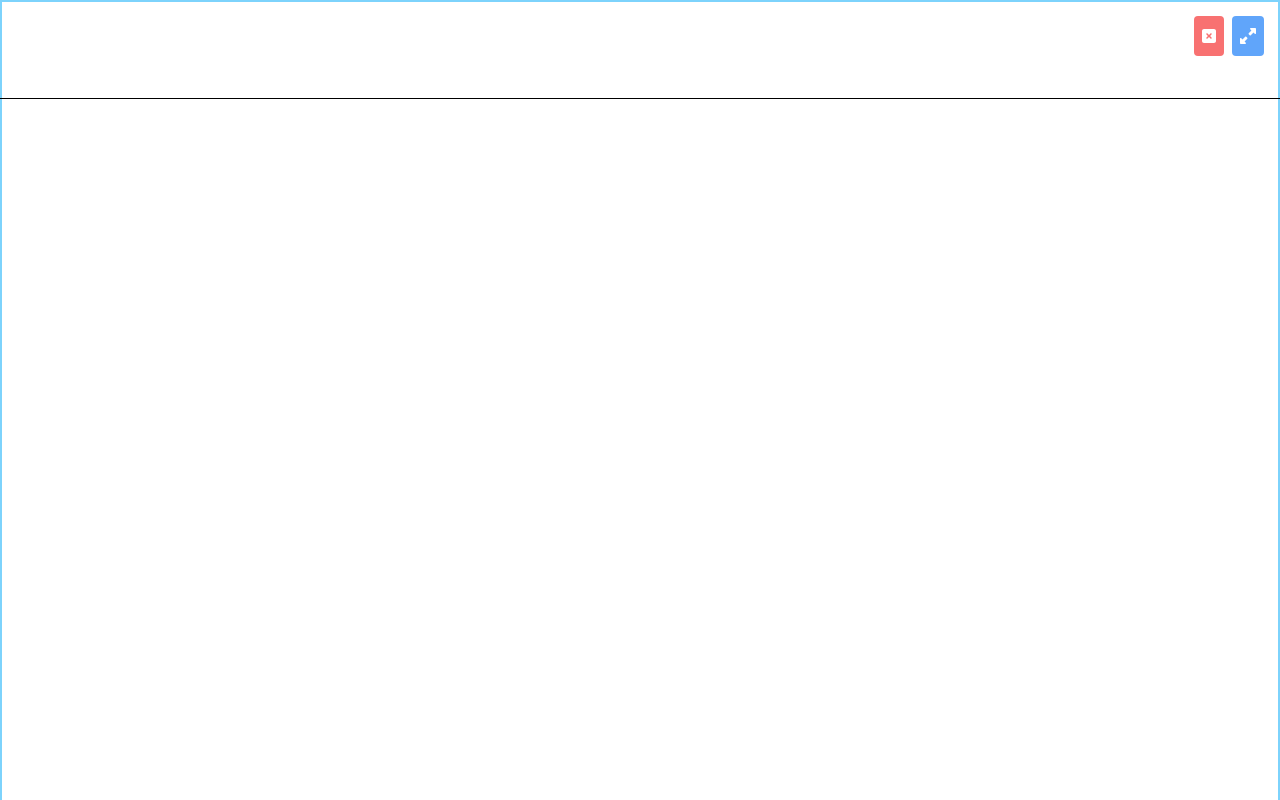
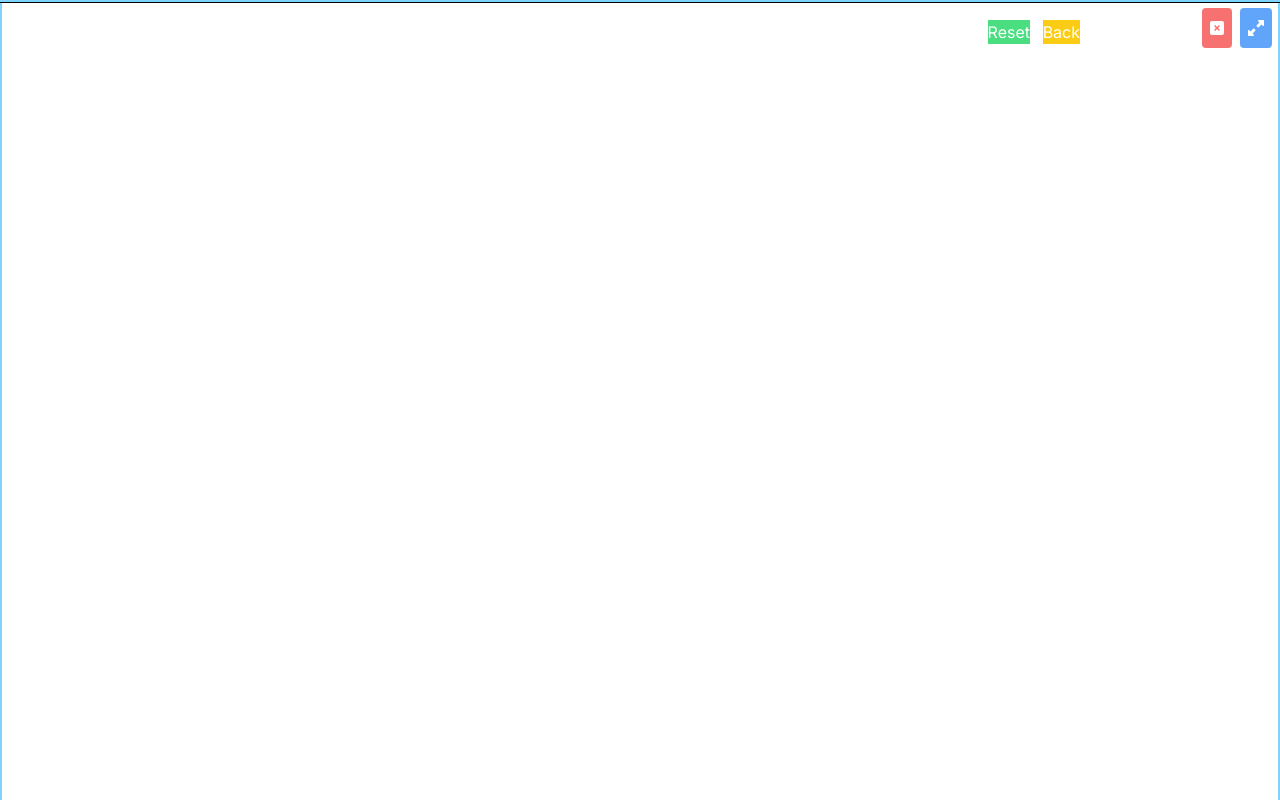
Before and after one commit to 01201617/electron-next-draw, a Next.js app: page / in a window 1280 px wide. Shown: the top 800 px of the page. Built offline with nearby package versions, Linux system fonts and the light colour scheme.

Commit message:
戻るとリセット機能を搭載。

```diff
--- a/app/components/DrawingCanvas.tsx
+++ b/app/components/DrawingCanvas.tsx
@@ -1,13 +1,13 @@
-import React, { useRef, useEffect, useState } from "react";
+import React, { useRef, useEffect, useState, useCallback } from "react";
 
 function DrawingCanvas() {
   const canvasRef = useRef<HTMLCanvasElement | null>(null);
   const [size, setSize] = useState({ width: 0, height: 0 });
-  const drawingRef = useRef({ image: null });
+  const historyRef = useRef<ImageData[]>([]);
+  const historyIndexRef = useRef(0);
 
   // ウィンドウのリサイズを検知してキャンバスのサイズを更新
   useEffect(() => {
-    // コンポーネントがマウントされた後にサイズを設定
     setSize({
       width: window.innerWidth,
       height: window.innerHeight,
@@ -21,7 +21,6 @@ function DrawingCanvas() {
     };
 
     window.addEventListener("resize", handleResize);
-    // コンポーネントのアンマウント時にイベントリスナーを削除
     return () => {
       window.removeEventListener("resize", handleResize);
     };
@@ -29,10 +28,21 @@ function DrawingCanvas() {
 
   useEffect(() => {
     const canvas = canvasRef.current;
-    if (!canvas) return; // canvasがnullならば以降の処理を行わない
+    if (!canvas) return;
 
     const context = canvas.getContext("2d");
-    if (!context) return; // context取得がnullならば以降の処理を行わない
+    if (!context) return;
+
+    // リサイズ後に画像を復元する
+    const restoreImage = () => {
+      if (historyRef.current[historyIndexRef.current]) {
+        context.putImageData(historyRef.current[historyIndexRef.current], 0, 0);
+      }
+    };
+
+    canvas.width = size.width;
+    canvas.height = size.height;
+    restoreImage();
 
     let drawing = false;
 
@@ -61,6 +71,11 @@ function DrawingCanvas() {
     const stopDrawing = () => {
       drawing = false;
       context.beginPath();
+      // 描画終了時に状態を保存
+      historyRef.current.push(
+        context.getImageData(0, 0, canvas.width, canvas.height)
+      );
+      historyIndexRef.current = historyRef.current.length - 1;
     };
 
     canvas.addEventListener("mousedown", startDrawing);
@@ -74,15 +89,57 @@ function DrawingCanvas() {
       canvas.removeEventListener("mouseup", stopDrawing);
       canvas.removeEventListener("mouseleave", stopDrawing);
     };
+  }, [size]);
+
+  // 戻る機能
+  const undo = useCallback(() => {
+    if (historyIndexRef.current > 0) {
+      historyIndexRef.current--;
+      const canvas = canvasRef.current;
+      const context = canvas?.getContext("2d");
+      if (context && historyRef.current[historyIndexRef.current]) {
+        context.putImageData(historyRef.current[historyIndexRef.current], 0, 0);
+      }
+    }
+  }, []);
+  const resetCanvas = useCallback(() => {
+    const canvas = canvasRef.current;
+    const context = canvas?.getContext("2d");
+    if (context) {
+      context.clearRect(
+        0,
+        0,
+        canvas ? canvas.width : 800,
+        canvas ? canvas.height : 800
+      );
+      historyRef.current = [];
+      historyIndexRef.current = 0;
+    }
   }, []);
 
   return (
+    <>
       <canvas
         ref={canvasRef}
         width={size.width}
         height={size.height}
         style={{ border: "1px solid black" }}
       />
+      <button
+        onClick={undo}
+        className="bg-yellow-400 text-white"
+        style={{ position: "absolute", top: 20, right: 200 }}
+      >
+        Back
+      </button>
+      <button
+        onClick={resetCanvas}
+        className="bg-green-400 text-white"
+        style={{ position: "absolute", top: 20, right: 250 }}
+      >
+        Reset
+      </button>
+    </>
   );
 }
 
--- a/app/page.tsx
+++ b/app/page.tsx
@@ -5,8 +5,8 @@ import StopButton from "./components/stopButton";
 
 export default function Home() {
   return (
-    <main className="flex min-h-screen flex-col items-center justify-between p-24 border-2 border-sky-300">
-      <div className="absolute top-0 right-0 p-4 space-x-2">
+    <main className="flex min-h-screen flex-col items-center justify-between border-2 border-sky-300">
+      <div className="absolute top-0 right-0 p-2 space-x-2">
         <StopButton />
         <MaxWindowsButton />
       </div>
```
Lines whose indentation alone changed are shown as unchanged.
